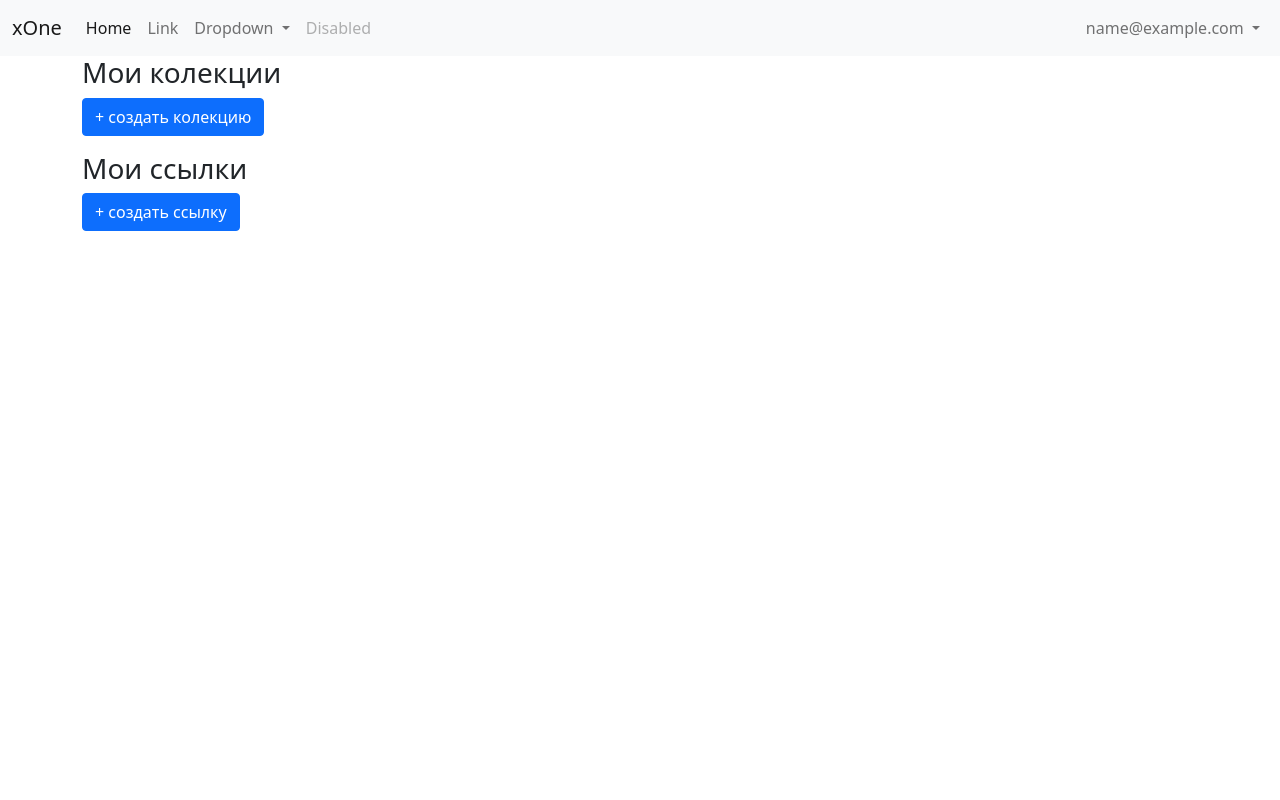
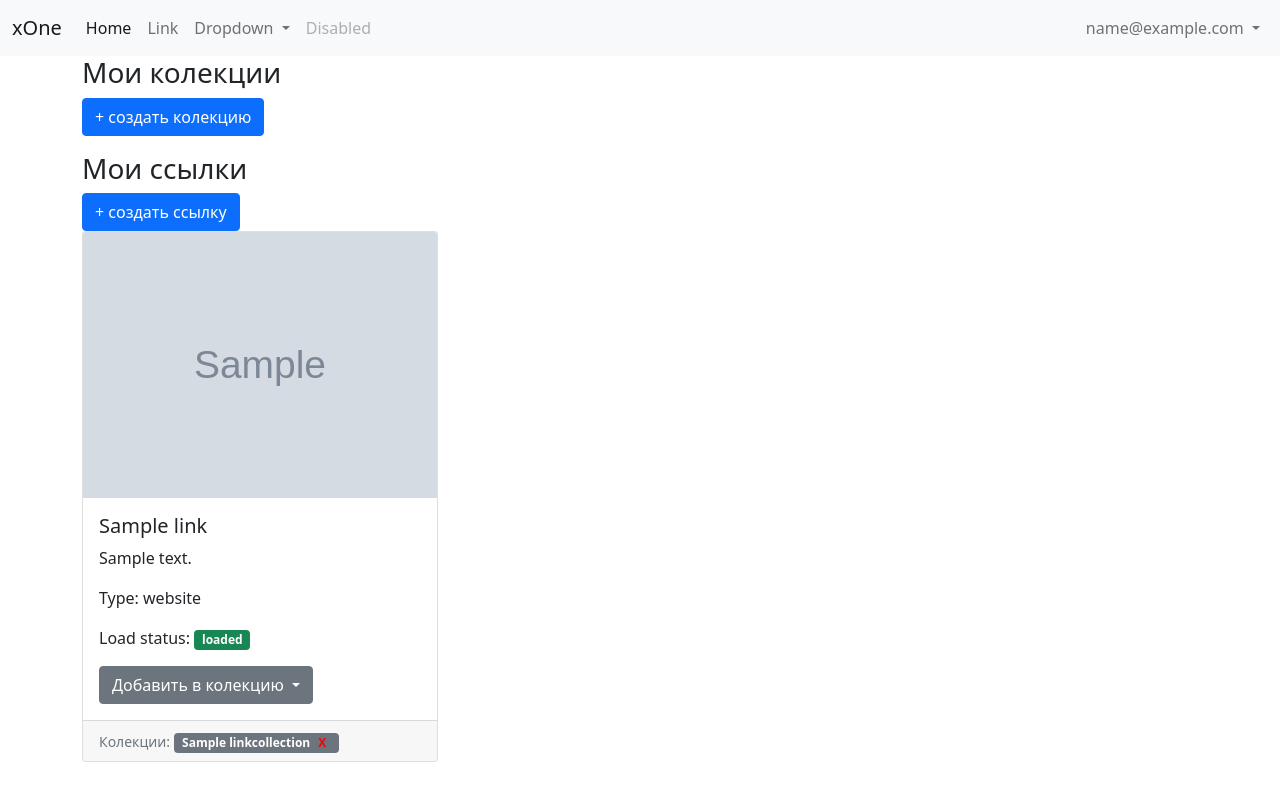
Before and after one commit to Vladiuse/x1, a Django app: page / in a window 1280 px wide. Run offline with Django 5.2, Linux system fonts and the light colour scheme; a user stored in the database is signed in; tables that the repository leaves empty hold one stand-in row (values such as "Sample post"); grey boxes marked "Sample" are stand-in pictures.

Commit message:
add card

```diff
--- a/links/models.py
+++ b/links/models.py
@@ -49,10 +49,10 @@ class Link(models.Model):
         related_query_name='link',
     )
     url = models.URLField()
-    title = models.CharField(max_length=254, blank=True)
-    description = models.TextField(blank=True)
-    image_url = models.URLField(blank=True)
-    type = models.CharField(max_length=20, blank=True, choices=PAGE_TYPES)
+    title = models.CharField(max_length=254, blank=True, null=True, default=None)
+    description = models.TextField(blank=True,  null=True, default=None)
+    image_url = models.URLField(blank=True,  null=True, default=None)
+    type = models.CharField(max_length=60, blank=True, choices=PAGE_TYPES,  null=True, default=None)
     created = models.DateTimeField(auto_now_add=True)
     edited = models.DateTimeField(auto_now=True)
     collections = models.ManyToManyField(LinkCollection, related_name='links', related_query_name='link', blank=True)
--- a/links/templates/links/links.html
+++ b/links/templates/links/links.html
@@ -19,12 +19,14 @@
         gap: 10px;
     }
 
-    #collection-to-chose,#chosen-collections{
+    #collection-to-chose,
+    #chosen-collections {
         display: flex;
         flex-wrap: wrap;
         gap: 5px;
     }
-    .collection-cross{
+
+    .collection-cross {
         color: red;
         font-weight: 900;
         margin: 0 5px;
@@ -64,9 +66,9 @@
     <div id="link-container-form" class="collapse">
         <form action="" id="link-form">
             <div class="mb-3">
-                <label  class="form-label">Выберете колекции</label>
+                <label class="form-label">Выберете колекции</label>
                 <div id="collection-to-chose"></div>
-                <label  class="form-label">выбранные колекции</label>
+                <label class="form-label">выбранные колекции</label>
                 <div id="chosen-collections"></div>
             </div>
             <div class="mb-3">
@@ -83,6 +85,44 @@
         <hr>
     </div>
 </div>
+<div class="container">
+    <div class="row row-cols-1 row-cols-md-3 g-4">
+        {%for link in links%}
+        <div class="col">
+            <div class="card h-100">
+                <img src="{{link.image_url}}" class="card-img-top" alt="...">
+                <div class="card-body">
+                    <h5 class="card-title">{{link.title}}</h5>
+                    <p class="card-text">{{link.description}}</p>
+                    <p class="card-text">Type: {{link.type}}</p>
+                    <p class="card-text">Load status: <span class="badge bg-success">{{link.load_status}}</span></p>
+                    <div>
+                        <div class="dropdown">
+                            <button class="btn btn-secondary dropdown-toggle" type="button" id="dropdownMenuButton1" data-bs-toggle="dropdown" aria-expanded="false">
+                                Добавить в колекцию
+                            </button>
+                            <ul class="dropdown-menu" aria-labelledby="dropdownMenuButton1">
+                              <li><a class="dropdown-item" href="#">Action</a></li>
+                              <li><a class="dropdown-item" href="#">Another action</a></li>
+                            </ul>
+                          </div>
+                    </div>
+                </div>
+                <div class="card-footer">
+                    <div><small class="text-muted">Колекции:</small>
+                        {%for collection in link.collections.all%}
+                        <span class="badge bg-secondary">{{collection.name}} <span
+                                class="collection-cross">X</span></span>
+                        {%endfor%}
+                    </div>
+
+                </div>
+            </div>
+        </div>
+        {%endfor%}
+    </div>
+</div>
+
 
 
 <!-- DELETE COLLECTION MODAL -->
@@ -110,8 +150,8 @@
         "Content-Type": "application/json",
         "X-CSRFToken": csrf,
     }
-    class Linkapi{
-        constructor(){
+    class Linkapi {
+        constructor() {
 
         }
 
@@ -124,7 +164,7 @@
             return await response.json()
         }
 
-        async create(linkData){
+        async create(linkData) {
             var url = "{%url 'links:userlinks-list'%}"
             var response = await fetch(url, {
                 method: 'POST',
@@ -387,10 +427,10 @@
             });
         }
 
-        clickCollectionButtonEvent(e){
+        clickCollectionButtonEvent(e) {
             var button = e.currentTarget
             var parrent = button.parentElement
-            if (parrent.id == 'collection-to-chose'){
+            if (parrent.id == 'collection-to-chose') {
                 this.chosenCollectionBlock.appendChild(button)
                 button.classList.remove('btn-secondary')
                 button.classList.add('btn-primary')
@@ -409,15 +449,15 @@
 
 
 
-        _updateChossinCollectionIds(){
+        _updateChossinCollectionIds() {
             var collectionIds = []
             this.chosenCollectionBlock.querySelectorAll('button').forEach(button => {
-                collectionIds.push( button.dataset.collectionId)
+                collectionIds.push(button.dataset.collectionId)
             })
             this.collectionIdsInput.value = collectionIds.join(',')
         }
 
-        async createLinkEvent(e){
+        async createLinkEvent(e) {
             e.preventDefault()
             var form = BsJsonForm.getInstance(this.elem)
             var formData = form.toDict()
@@ -433,14 +473,14 @@
                 form.showErrors(responseData)
             }
         }
-        _collectionIdsStringToList(){
-            if (this.collectionIdsInput.value == ""){
+        _collectionIdsStringToList() {
+            if (this.collectionIdsInput.value == "") {
                 return []
             }
             return this.collectionIdsInput.value.split(',')
         }
 
-        _resetForm(){
+        _resetForm() {
             this.chosenCollectionBlock.querySelectorAll('button').forEach(button => {
                 button.click()
             })
@@ -468,7 +508,7 @@
     var collapseCreateLinkForm = new bootstrap.Collapse(linkContainerCollapseElem, {
         toggle: false
     })
-    document.getElementById('create-link-btn').addEventListener('click', function(){
+    document.getElementById('create-link-btn').addEventListener('click', function () {
         collapseCreateLinkForm.toggle()
     })
 
```
